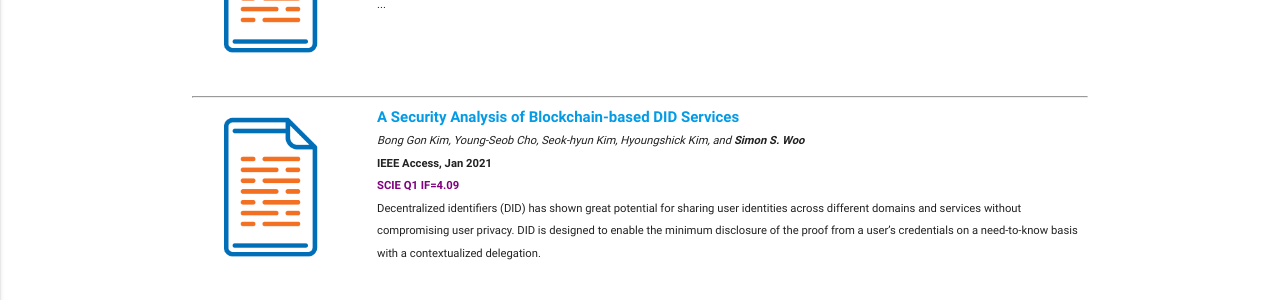
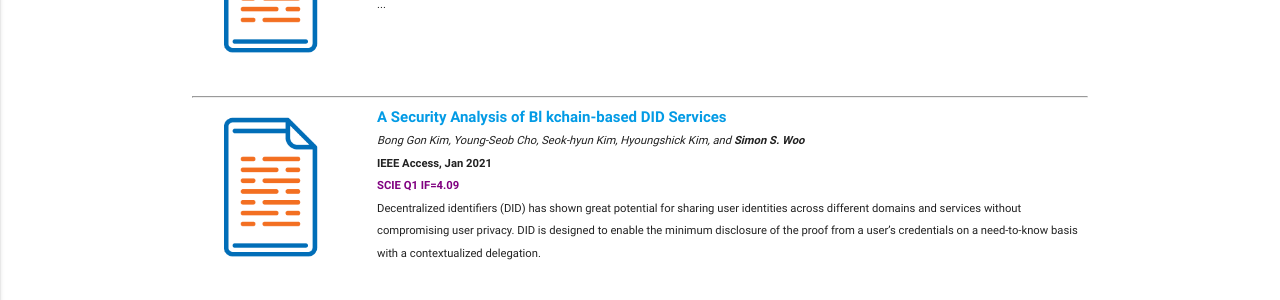
Before and after one commit to Yurim990507/DASH-Lab.github.io, a Jekyll site: the page built from example2.md, in a window 1280 px wide and 900 px high, scrolled down 587 px. Shown: the part 152-452 px from the top of the window. Built offline with Jekyll 4.4.1, drawn with Linux system fonts in a browser that asks for light colours; some of the changed text lies outside the part shown.

Commit message:
Update example2.md

```diff
--- a/example2.md
+++ b/example2.md
@@ -100,7 +100,8 @@ permalink: /Publications/
                 <table >
                 <thead>
                     <tr>
-                        <a ><b>A Security Analysis of Blockchain-based DID Services</b></a>
+                        <a ><b>A Security Analysis of Bl
+                        kchain-based DID Services</b></a>
                     </tr>
                 </thead>
                 <tbody>
@@ -423,7 +424,7 @@ permalink: /Publications/
         <hr>
         <div style="display: flex;">
             <div class="col-lg-3" style="vertical-align: middle; text-align:center">
-                    <a > <img  src="thumb.png" style="width:160px; height:160px; margin-bottom:20px"></a>
+                    <a > <img  src="ocvae.png" style="width:160px; height:160px; margin-bottom:20px"></a>
             </div>
 
             <div style="margin-left: 25px;">
@@ -435,7 +436,8 @@ permalink: /Publications/
                 </thead>
                 <tbody>
 
-                    <tr> <p style="margin-top: 0px;margin-bottom: 0px;"> <small> <i> Hasam Khalid and <b>Simon S. Woo</b> </i> </small> </p> </tr>
+                    <tr> <p style="margin-top: 0px;margin-bottom: 0px;"> <small> <i>
+                    Khalid and <b>Simon S. Woo</b> </i> </small> </p> </tr>
 
                     <tr> <p style="margin-top: 0px;margin-bottom: 0px;"> <small> <b> Workshop on Media Forensics, CVPR 2020, Monday, 15th June 2020, Seattle, USA </b> </small> </p> </tr>
                     <tr> <p style="margin-top: 0px;margin-bottom: 0px;"> <small> An image forgery method called Deepfakes can cause security and privacy issues by changing the identity of a person in a photo through the replacement of his/her face with a computer-generated image or another person’s face. </small>  </p> </tr>
```
